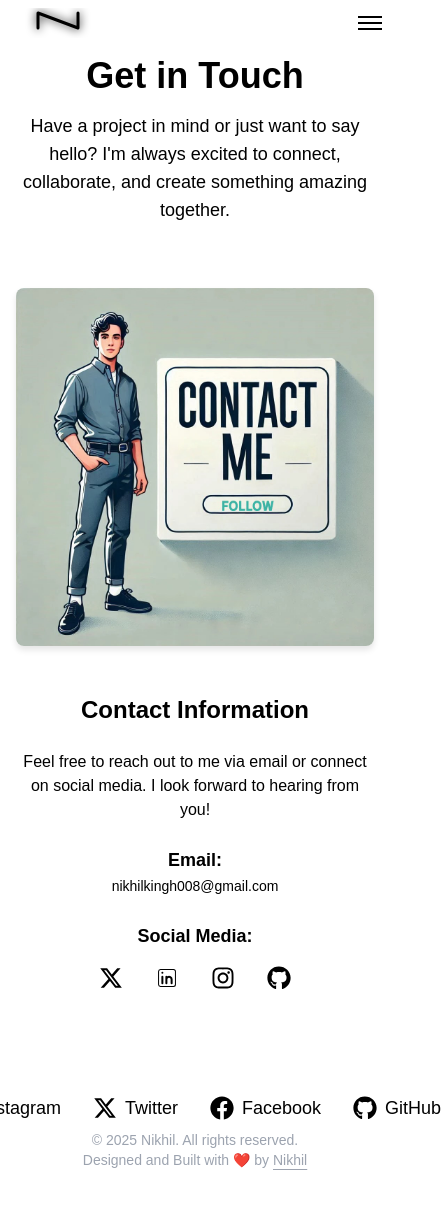
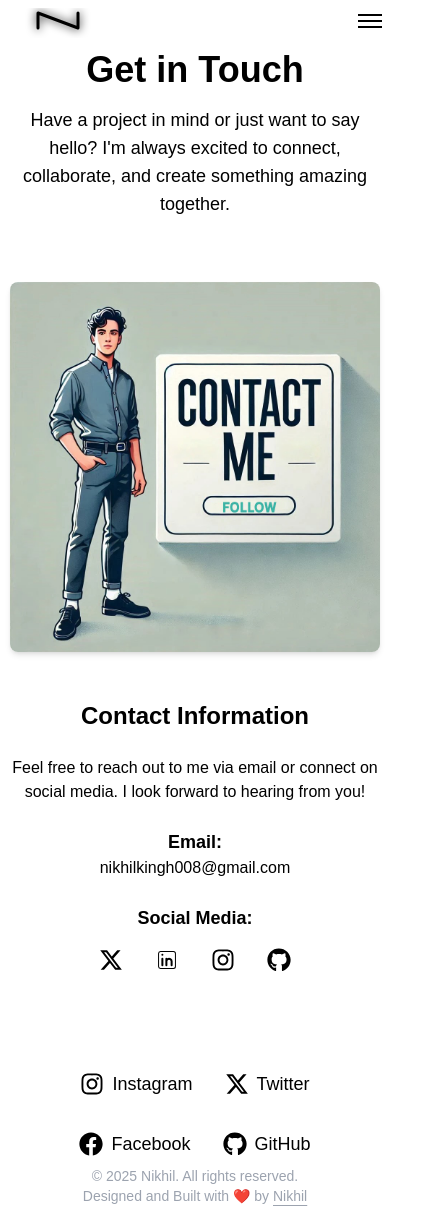
Before and after one commit to N1khilM/Portfolio, a Next.js app: page /about/contact in a window 390 px wide. Shown: the whole page, 441 px wide, since content can reach past the window. Before the commit the page ends 1194 px from the top, so only its background shows below. Built offline with nearby package versions, Linux system fonts and the light colour scheme.

Commit message:
updated components and css

```diff
--- a/app/about/page.js
+++ b/app/about/page.js
@@ -5,14 +5,14 @@ import Link from "next/link";
 
 export default function About() {
   return (
-    <div className="flex flex-col min-h-screen  bg-dark-900 text-foreground">
+    <div className=" min-h-screen flex-col bg-background text-foreground">
       <Navbar />
-      <main className="flex-grow container mx-auto pt-2">
+      <main className="container mx-auto p-3">
         <section className="text-center ">
-          <h1 className="text-4xl font-bold p-2 text-center sm:text-center">
+          <h1 className="text-4xl font-bold  text-center sm:text-center">
             ABOUT ME
           </h1>
-          <p className="text-lg  text-var(--foreground) max-w-4xl mx-auto">
+          <p className="text-lg  text-var(--foreground) pt-4  max-w-4xl mx-auto">
             Welcome! I&apos;m a passionate and dedicated web developer with a
             knack for building dynamic, user-friendly web applications. My
             mission is to bridge creativity with functionality, crafting
@@ -20,12 +20,12 @@ export default function About() {
           </p>
         </section>
 
-        <section className="my-16">
-          <h2 className="text-3xl font-semibold mb-8 text-center">
+        <section className="my-16 ">
+          <h2 className="text-3xl  font-semibold mb-0  text-center">
             My Philosophy
           </h2>
-          <div className="grid grid-cols-1 md:grid-cols-2 gap-12 items-center">
-            <div className="text-var(--foreground) text-lg leading-relaxed">
+          <div className="grid container md:grid-cols-2 gap-12 items-center">
+            <div className="text-var(--foreground) container text-lg leading-relaxed">
               <p>
                 I believe that technology has the power to transform lives, and
                 I&apos;m committed to building tools that make a difference.
@@ -48,7 +48,7 @@ export default function About() {
           </div>
         </section>
 
-        <section className="my-16  p-8 rounded-lg shadow-foreground shadow-lg">
+        <section className="my-16   p-8 rounded-lg shadow-foreground shadow-lg">
           <h2 className="text-3xl font-semibold mb-8 text-center">What I Do</h2>
           <div className="grid grid-cols-1 md:grid-cols-2 lg:grid-cols-3 gap-8">
             <div className="text-center  p-6 rounded-lg shadow-foreground shadow-lg hover:scale-105 transition-transform duration-300">
--- a/app/components/Footer.js
+++ b/app/components/Footer.js
@@ -10,10 +10,8 @@ export default function Footer() {
   //         pathname === "/" ? "bg-transparent text-white" : ""
   //       }
   return (
-    <footer
-      className={`theme flex flex-col items-center justify-center gap-0 p-6 `}
-    >
-      <div className="flex items-center justify-center gap-8 mb-2">
+    <footer className={`p-6`}>
+      <div className="flex flex-wrap justify-center gap-8 mb-2">
         <a
           href="https://instagram.com/realnikhill"
           target="_blank"
--- a/app/components/Navbar.css
+++ b/app/components/Navbar.css
@@ -1,22 +1,14 @@
 .navbar-fixed {
   position: fixed;
-  top: 0;
-  left: 0;
-  right: 0;
   width: 100%;
   height: 40; /* You can customize the height of the navbar */
   color: var(--foreground);
   background-color: var(
     --background
   ); /* You can customize the background color */
-  box-shadow: 10px 10px 5px var(--background);
+  box-shadow: 0px 5px 5px var(--background);
   z-index: 10000;
   transition: all 0.3s ease;
-}
-
-.theme {
-  background: var(--background);
-  color: var(--foreground);
 }
 
 .styledtype {
@@ -43,18 +35,3 @@
 }
 
 /* navbar */
-nav {
-  height: auto;
-}
-
-a {
-  font-size: 0.875rem; /* Small font for links */
-}
-
-button span {
-  height: 2px; /* Thin hamburger lines */
-}
-
-.shadow-md {
-  box-shadow: 0 4px 6px rgba(0, 0, 0, 0.1);
-}
--- a/app/components/Navbar.js
+++ b/app/components/Navbar.js
@@ -48,14 +48,10 @@ function NavBar({ onThemeToggle }) {
   return (
     <nav
       className={`fixed top-0 left-0 w-full bg-background ${
-        isScrolled ? "navbar-fixed" : ""
+        isScrolled ? "navbar-fixed" : "navbar-fixed"
       } transition-all`}
     >
-      <div
-        className="
-  align-items: center
-  justify-content: space-between mx-auto flex items-center justify-between py-2 px-2 md:px-4"
-      >
+      <div className="flex flex-wrap  items-center justify-between mx-auto py-2 px-2 md:px-4">
         {/* Logo */}
         <Link href="/" className="flex items">
           <MyLogo />
@@ -65,14 +61,14 @@ function NavBar({ onThemeToggle }) {
         <button className="md:hidden" onClick={() => setExpanded(!isExpanded)}>
           <span className="block w-6 h-0.5 bg-foreground mb-1"></span>
           <span className="block w-6 h-0.5 bg-foreground mb-1"></span>
-          <span className="block w-6 h-0.5 bg-foreground"></span>
+          <span className="block w-6 h-0.5 bg-foreground mb-1"></span>
         </button>
 
         {/* Links */}
         <div
           className={`${
-            isExpanded ? "flex" : "hidden"
-          } md:flex text-2xl md:items-center space-y-4 md:space-y-0 md:space-x-4 absolute md:static bg-background md:bg-transparent top-12 md:top-auto left-0 w-full md:w-auto px-4 py-2 md:p-0`}
+            isExpanded ? "flex place-items-center" : "hidden"
+          } md:flex flex-col md:flex-row text-2xl md:items-center space-y-4 md:space-y-0 md:space-x-4 absolute md:static bg-background md:bg-transparent top-12 md:top-auto left-0 w-full md:w-auto px-4 py-2 md:p-0`}
         >
           {[
             { href: "/", label: "Home", icon: FiHome },
@@ -84,7 +80,7 @@ function NavBar({ onThemeToggle }) {
             <Link
               key={href}
               href={href}
-              className={`flex items-center space-x-1 text-foreground text-sm hover:text-teal-400 transition`}
+              className="flex items-center space-x-1 text-foreground text-sm hover:text-teal-400 transition"
             >
               <Icon /> <span>{label}</span>
             </Link>
--- a/app/globals.css
+++ b/app/globals.css
@@ -11,6 +11,28 @@
   :root {
     --background: #000000;
     --foreground: #ededed;
+  }
+}
+/* styles/globals.css */
+body {
+  font-family: Arial, sans-serif;
+  margin: 0;
+  padding: 0;
+}
+
+.container {
+  max-width: 1200px;
+  margin: 0 auto;
+  padding: 20px;
+}
+
+/* Make it responsive */
+@media (max-width: 768px) {
+  .container {
+    padding: 10px;
+  }
+  .header {
+    font-size: 18px;
   }
 }
 
```
